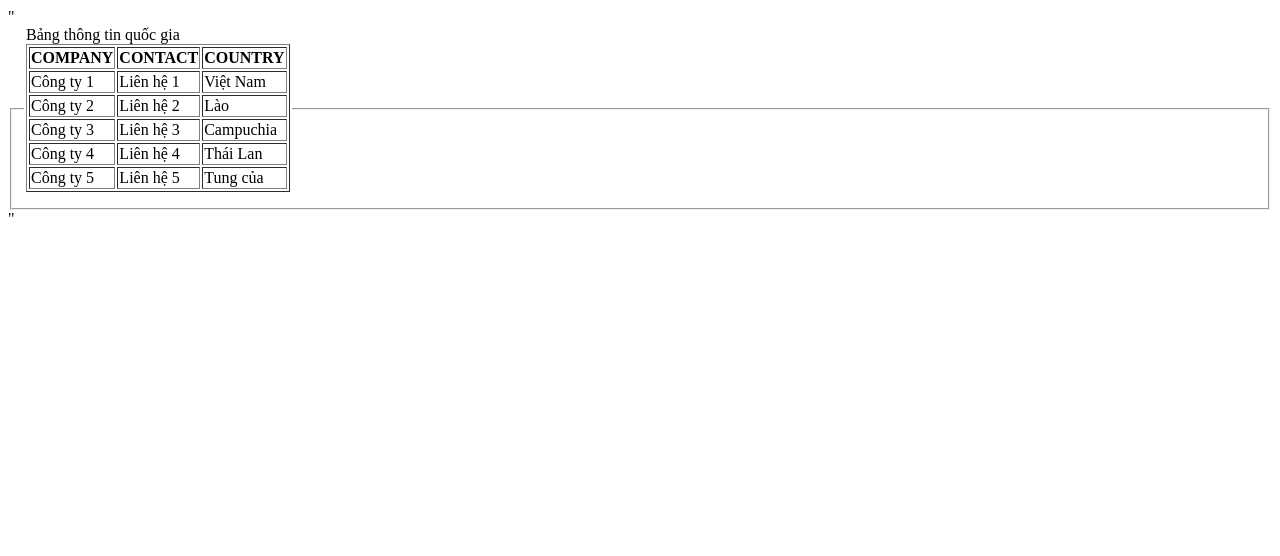
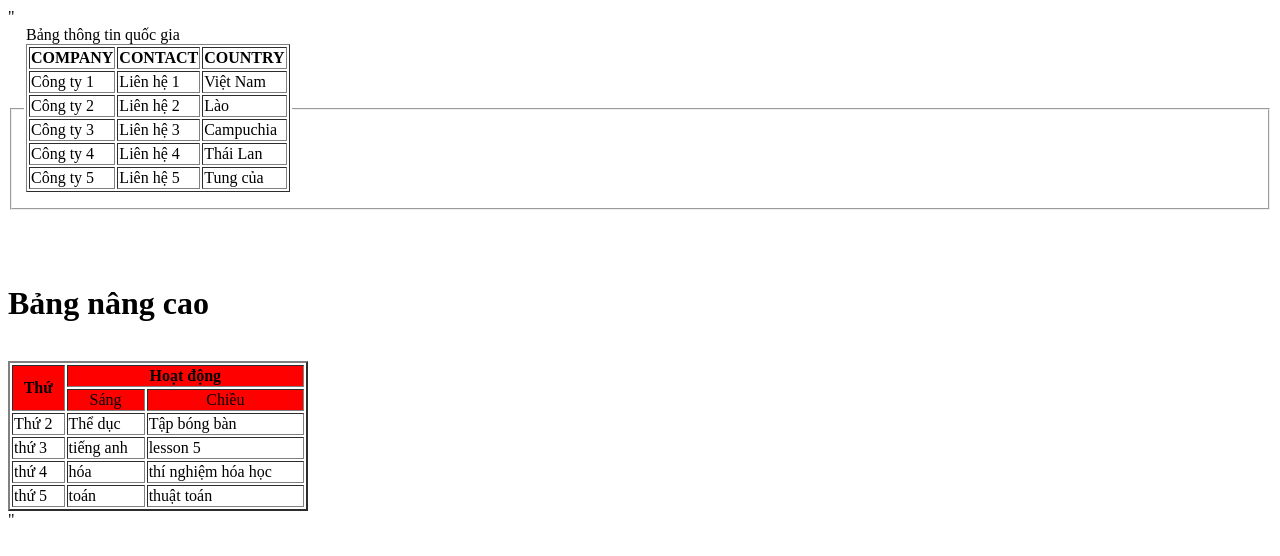
Before and after one commit to LeDuyKhanh1989/CreatingtheTable, a plain HTML site: page index.html in a window 1280 px wide. Drawn offline with Linux system fonts and the light colour scheme.

Commit message:
update thêm code cho bảng nâng cao

```diff
--- a/index.css
+++ b/index.css
@@ -0,0 +1,4 @@
+.bảng{
+    background-color: red;
+    text-align: center;
+}
--- a/index.html
+++ b/index.html
@@ -48,6 +48,45 @@
 
         </Legend>
     </fieldset>
+
+    <br>
+    <br>
+    <br>
+    <H1>Bảng nâng cao</H1>
+    <table border="2px" width="300px", hieght="200px">
+
+
+        <tbody>
+            <tr>
+            <th rowspan="2" class="bảng" >Thứ </th>
+            <th colspan="2" class="bảng">Hoạt động</th><br>
+           </tr>
+            <tr color="red">
+                <td class="bảng">Sáng</td>
+                <td class="bảng">Chiều</td>
+            </tr>
+            <tr>
+                <Td>Thứ 2</Td>
+                <td>Thể dục</td>
+                <td>Tập bóng bàn</td>
+            </tr>
+            <tr>
+                <Td>thứ 3</Td>
+                <td>tiếng anh</td>
+                <td>lesson 5</td>
+            </tr>
+            <tr>
+                <Td>thứ 4</Td>
+                <td>hóa</td>
+                <td>thí nghiệm hóa học</td>
+            </tr>
+            <tr>
+                <Td>thứ 5</Td>
+                <td>toán</td>
+                <td>thuật toán</td>
+            </tr>
+        </tbody>
+    </table>
 </body>
 
 </html>"
```
